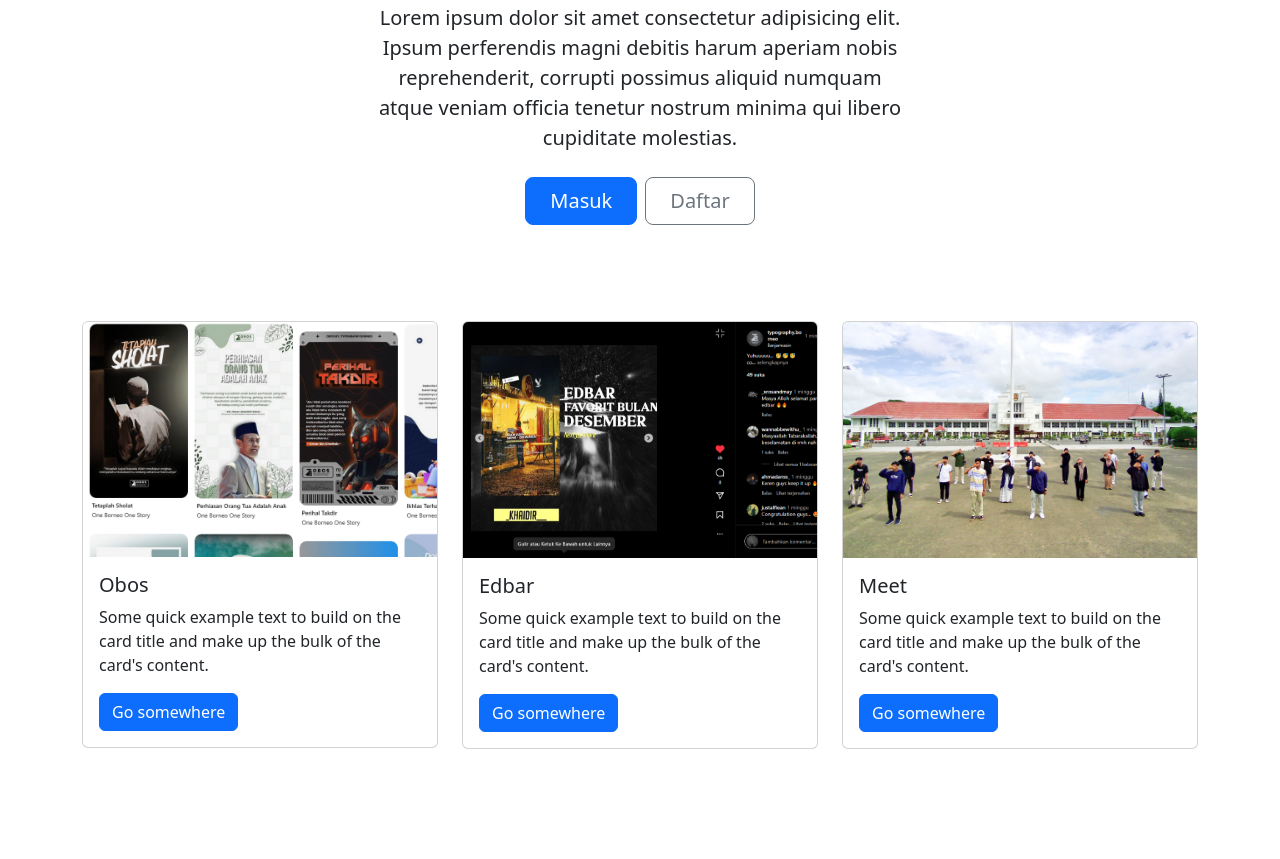
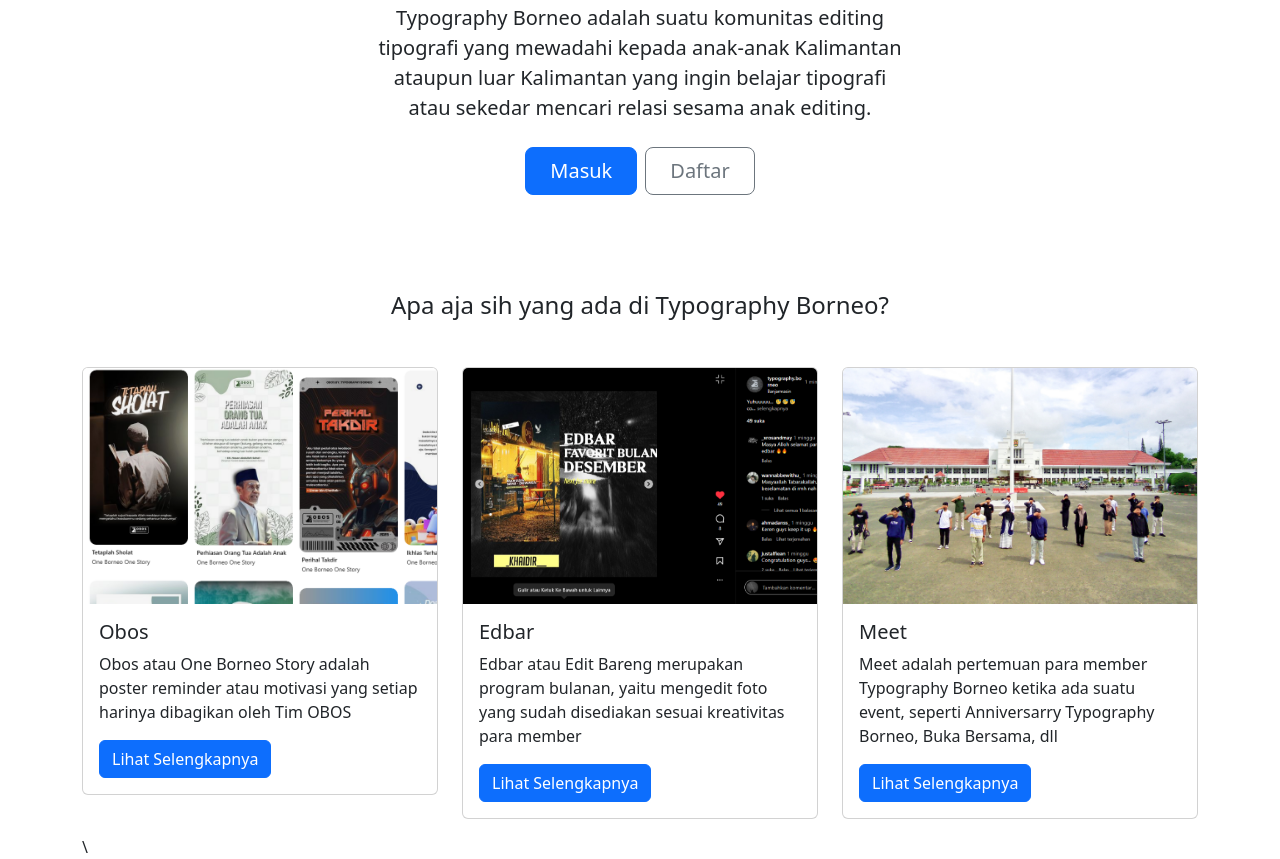
Before and after one commit to revou-trial-SE/9-jan-assignment-mayamaulina16, a plain HTML site: page index.html in a window 1280 px wide. Shown: the part 339-1198 px from the top of the page. Before the commit the page ends 1088 px from the top, so only its background shows below. Drawn offline with nearby package versions, Linux system fonts and the light colour scheme.

Commit message:
trial-2-v2

```diff
--- a/index.html
+++ b/index.html
@@ -7,27 +7,20 @@
     <title>Document</title>
     <link href="https://cdn.jsdelivr.net/npm/bootstrap@5.3.2/dist/css/bootstrap.min.css" rel="stylesheet"
         integrity="sha384-T3c6CoIi6uLrA9TneNEoa7RxnatzjcDSCmG1MXxSR1GAsXEV/Dwwykc2MPK8M2HN" crossorigin="anonymous">
+
     <style>
-        .mobile {
-            display: none;
-        }
-
-        @media only screen and (min-width: 576px) {
-            .mobile {
-                display: block;
-            }
-
-            .desktop {
-                display: none;
+        @media (max-width: 768px) {
+            body {
+                background-color: #E5E1DA;
             }
         }
     </style>
 </head>
 
 <body>
+    <!-- NAVBAR -->
+    <nav class="navbar navbar-expand-lg bg-body-tertiary">
         <div class="container">
-        <nav class="navbar navbar-expand-lg bg-body-tertiary">
-            <div class="container-fluid">
             <a class="navbar-brand" href="#">Typography Borneo</a>
             <button class="navbar-toggler" type="button" data-bs-toggle="collapse" data-bs-target="#navbarNav"
                 aria-controls="navbarNav" aria-expanded="false" aria-label="Toggle navigation">
@@ -51,61 +44,69 @@
             </div>
         </div>
     </nav>
+    <!-- AKHIR NAVBAR -->
 
+    <!-- HEROES -->
+    <div class="container">
         <div class="px-4 py-5 my-5 text-center">
             <img class="d-block mx-auto mb-4" src="img/tb.png" alt="" width="100">
             <h1 class="display-5 fw-bold">Typography Borneo</h1>
             <div class="col-lg-6 mx-auto">
-                <p class="lead mb-4">Lorem ipsum dolor sit amet consectetur adipisicing elit. Ipsum perferendis magni
-                    debitis harum aperiam nobis reprehenderit, corrupti possimus aliquid numquam atque veniam officia
-                    tenetur nostrum minima qui libero cupiditate molestias.</p>
+                <p class="lead mb-4">Typography Borneo adalah suatu komunitas editing tipografi yang mewadahi kepada
+                    anak-anak Kalimantan ataupun luar Kalimantan yang ingin belajar tipografi atau sekedar mencari
+                    relasi sesama anak editing.</p>
                 <div class="d-grid gap-2 d-sm-flex justify-content-sm-center">
                     <button type="button" class="btn btn-primary btn-lg px-4 gap-3">Masuk</button>
                     <button type="button" class="btn btn-outline-secondary btn-lg px-4">Daftar</button>
                 </div>
             </div>
         </div>
+    </div>
+    <!-- AKHIR HEROES -->
 
+    <!-- CARDS -->
+    <div class="container">
+        <h4 class="text-center mb-5">Apa aja sih yang ada di Typography Borneo?</h4>
         <div class="row">
-            <div class="col-4">
+            <div class="col-md-4 mb-3">
                 <div class="card">
                     <img src="img/obos.png" class="card-img-top" alt="...">
                     <div class="card-body">
                         <h5 class="card-title">Obos</h5>
-                        <p class="card-text">Some quick example text to build on the card title and make up the bulk of
-                            the
-                            card's content.</p>
-                        <a href="#" class="btn btn-primary">Go somewhere</a>
+                        <p class="card-text">Obos atau One Borneo Story adalah poster reminder atau motivasi yang
+                            setiap
+                            harinya dibagikan oleh Tim OBOS </p>
+                        <a href="#" class="btn btn-primary">Lihat Selengkapnya</a>
                     </div>
                 </div>
             </div>
-            <div class="col-4">
+            <div class="col-md-4 mb-3">
                 <div class="card">
                     <img src="img/edbar.png" class="card-img-top" alt="...">
                     <div class="card-body">
                         <h5 class="card-title">Edbar</h5>
-                        <p class="card-text">Some quick example text to build on the card title and make up the bulk of
-                            the
-                            card's content.</p>
-                        <a href="#" class="btn btn-primary">Go somewhere</a>
+                        <p class="card-text">Edbar atau Edit Bareng merupakan program bulanan, yaitu mengedit foto
+                            yang
+                            sudah disediakan sesuai kreativitas para member</p>
+                        <a href="#" class="btn btn-primary">Lihat Selengkapnya</a>
                     </div>
                 </div>
             </div>
-            <div class="col-4">
+            <div class="col-md-4 mb-3">
                 <div class="card">
                     <img src="img/annive1.jpg" class="card-img-top" alt="...">
                     <div class="card-body">
                         <h5 class="card-title">Meet</h5>
-                        <p class="card-text">Some quick example text to build on the card title and make up the bulk of
-                            the
-                            card's content.</p>
-                        <a href="#" class="btn btn-primary">Go somewhere</a>
+                        <p class="card-text">Meet adalah pertemuan para member Typography Borneo ketika ada suatu
+                            event,
+                            seperti Anniversarry Typography Borneo, Buka Bersama, dll</p>
+                        <a href="#" class="btn btn-primary">Lihat Selengkapnya</a>
                     </div>
                 </div>
             </div>
+        </div>\
     </div>
-
-    </div>
+    <!-- AKHIR CARDS -->
 
     <script src="https://cdn.jsdelivr.net/npm/bootstrap@5.3.2/dist/js/bootstrap.bundle.min.js"
         integrity="sha384-C6RzsynM9kWDrMNeT87bh95OGNyZPhcTNXj1NW7RuBCsyN/o0jlpcV8Qyq46cDfL" crossorigin="anonymous">
```
Lines whose indentation alone changed are shown as unchanged.
